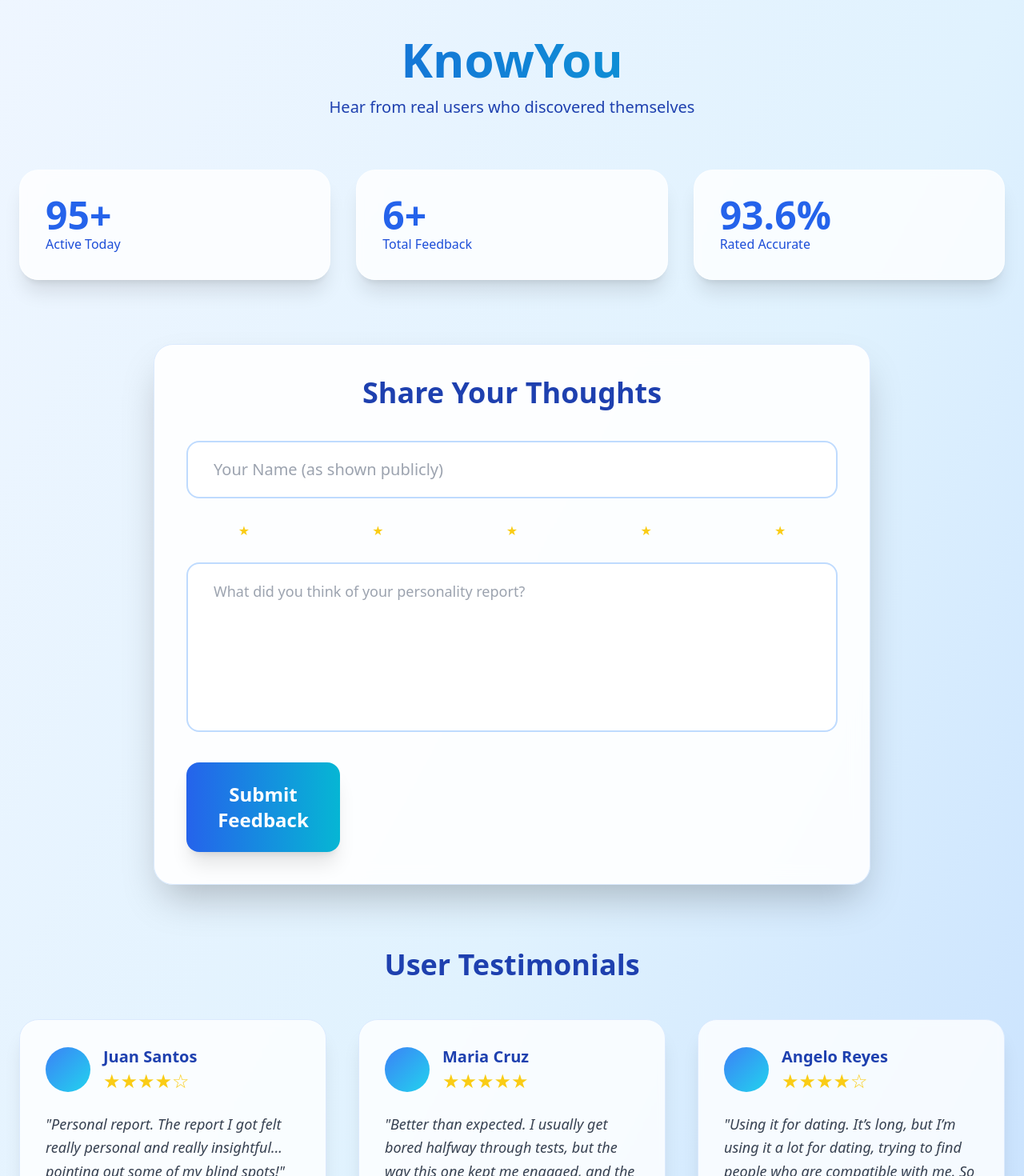
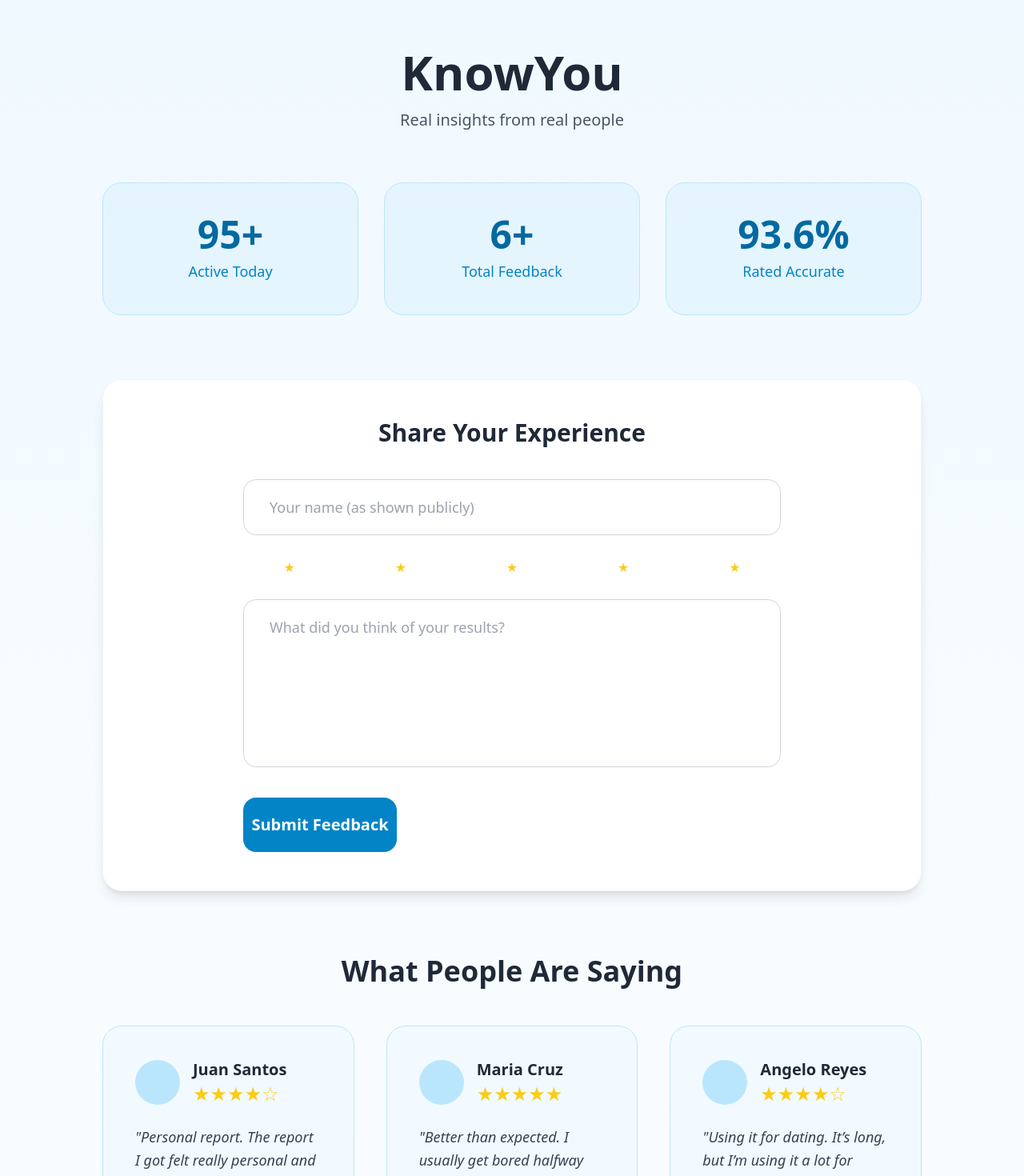
Before and after one commit to Secretive-Plotterrr/SurveyApp, a React (Create React App) app in the folder app/: page / in a window 1280 px wide. Shown: the part 2740-4210 px from the top of the page at 80% size. Built offline with nearby package versions, Linux system fonts and the light colour scheme; no server answers; the database is empty.

Commit message:
Final minimal & beautiful feedback page - exactly like your design

```diff
--- a/app/src/components/Feedback.jsx
+++ b/app/src/components/Feedback.jsx
@@ -51,9 +51,9 @@
 
         if (data?.feedback) {
           setHasSubmitted(true);
-          setComment(data.feedback);
+          setComment(data.feedback || '');
           setRating(data.rating || 5);
-          setUserSubmittedName(data.display_name || user.email.split('@')[0]);
+          setUserSubmittedName(data.display_name || 'You');
           setDisplayName(data.display_name || '');
         } else {
           setDisplayName(user.user_metadata?.full_name || user.email.split('@')[0]);
@@ -77,7 +77,7 @@
       id: `real-${i}`,
       name: row.display_name || 'Anonymous',
       rating: row.rating || 5,
-      feedback: row.feedback,
+      feedback: row.feedback || '',
     }));
 
     setFeedbacks([...staticTestimonials, ...realFeedbacks]);
@@ -130,83 +130,82 @@
   const visibleFeedbacks = showAll ? feedbacks : feedbacks.slice(0, 6);
 
   return (
-    <div className="min-h-screen bg-gradient-to-br from-blue-50 via-sky-100 to-blue-200 pt-20 pb-20">
+    <div className="min-h-screen bg-gradient-to-b from-sky-50 to-white pt-24 pb-32 px-6">
       {isLoading && <Loading2 />}
 
-      <div className="container mx-auto px-6 max-w-7xl">
+      <div className="max-w-5xl mx-auto">
+
         {/* Header */}
         <div className="text-center mb-16">
-          <h1 className="text-6xl font-bold text-transparent bg-clip-text bg-gradient-to-r from-blue-700 to-cyan-500">
-            KnowYou
-          </h1>
-          <p className="text-xl text-blue-800 mt-4">Hear from real users who discovered themselves</p>
+          <h1 className="text-6xl font-bold text-gray-800 mb-4">KnowYou</h1>
+          <p className="text-xl text-gray-600">Real insights from real people</p>
         </div>
 
         {/* Stats */}
         <div className="grid grid-cols-1 md:grid-cols-3 gap-8 mb-20">
-          <div className="bg-white/80 backdrop-blur-sm rounded-3xl p-8 shadow-xl border border-white/50">
-            <p className="text-5xl font-bold text-blue-600">95+</p>
-            <p className="text-blue-700">Active Today</p>
+          <div className="bg-sky-100/70 backdrop-blur-sm rounded-3xl p-10 text-center border border-sky-200">
+            <p className="text-5xl font-bold text-sky-700">95+</p>
+            <p className="text-lg text-sky-600 mt-2">Active Today</p>
           </div>
-          <div className="bg-white/80 backdrop-blur-sm rounded-3xl p-8 shadow-xl border border-white/50">
-            <p className="text-5xl font-bold text-blue-600">{totalFeedbacks}+</p>
-            <p className="text-blue-700">Total Feedback</p>
+          <div className="bg-sky-100/70 backdrop-blur-sm rounded-3xl p-10 text-center border border-sky-200">
+            <p className="text-5xl font-bold text-sky-700">{totalFeedbacks}+</p>
+            <p className="text-lg text-sky-600 mt-2">Total Feedback</p>
           </div>
-          <div className="bg-white/80 backdrop-blur-sm rounded-3xl p-8 shadow-xl border border-white/50">
-            <p className="text-5xl font-bold text-blue-600">93.6%</p>
-            <p className="text-blue-700">Rated Accurate</p>
+          <div className="bg-sky-100/70 backdrop-blur-sm rounded-3xl p-10 text-center border border-sky-200">
+            <p className="text-5xl font-bold text-sky-700">93.6%</p>
+            <p className="text-lg text-sky-600 mt-2">Rated Accurate</p>
           </div>
         </div>
 
         {/* Submit Feedback */}
-        <div className="bg-white/90 backdrop-blur-md rounded-3xl shadow-2xl p-10 mb-20 max-w-4xl mx-auto border border-blue-100">
-          <h2 className="text-4xl font-bold text-center text-blue-800 mb-10">
-            {hasSubmitted ? 'Thank You!' : 'Share Your Thoughts'}
+        <div className="bg-white rounded-3xl shadow-lg p-12 mb-20 border border-gray-100">
+          <h2 className="text-3xl font-bold text-center text-gray-800 mb-10">
+            {hasSubmitted ? 'Thank You!' : 'Share Your Experience'}
           </h2>
 
           {hasSubmitted ? (
-            <div className="text-center py-12">
-              <p className="text-8xl font-bold text-blue-600 mb-6">Thank you!</p>
-              <div className="text-7xl text-yellow-400 mb-6">
+            <div className="text-center py-10">
+              <p className="text-7xl font-bold text-sky-600 mb-6">Thank you!</p>
+              <div className="text-6xl mb-6">
                 {'★'.repeat(rating)}{'☆'.repeat(5 - rating)}
               </div>
-              <p className="text-2xl italic text-gray-700 mb-8 leading-relaxed">"{comment}"</p>
-              <p className="text-xl font-semibold text-blue-600">- {userSubmittedName}</p>
+              <p className="text-2xl italic text-gray-700 mb-8 leading-relaxed max-w-3xl mx-auto">"{comment}"</p>
+              <p className="text-xl font-medium text-sky-700">- {userSubmittedName}</p>
             </div>
           ) : (
-            <form onSubmit={handleSubmitFeedback} className="space-y-8">
+            <form onSubmit={handleSubmitFeedback} className="space-y-8 max-w-2xl mx-auto">
               <input
                 type="text"
-                placeholder="Your Name (as shown publicly)"
+                placeholder="Your name (as shown publicly)"
                 value={displayName}
                 onChange={(e) => setDisplayName(e.target.value)}
-                className="w-full px-8 py-5 text-xl border-2 border-blue-200 rounded-2xl focus:border-blue-500 focus:outline-none transition"
+                className="w-full px-8 py-5 text-lg border border-gray-300 rounded-2xl focus:border-sky-500 focus:outline-none transition"
                 required
               />
-              <div className="flex justify-center gap-6 text-7xl">
+              <div className="flex justify-center gap-6 text-6xl">
                 {[1, 2, 3, 4, 5].map((star) => (
                   <button
                     key={star}
                     type="button"
                     onClick={() => setRating(star)}
-                    className={`transition-all hover:scale-125 ${star <= rating ? 'text-yellow-400' : 'text-gray-300'}`}
+                    className={`transition-all hover:scale-110 ${star <= rating ? 'text-yellow-400' : 'text-gray-300'}`}
                   >
                     ★
                   </button>
                 ))}
               </div>
               <textarea
-                placeholder="What did you think of your personality report?"
+                placeholder="What did you think of your results?"
                 value={comment}
                 onChange={(e) => setComment(e.target.value)}
                 rows={6}
-                className="w-full px-8 py-5 text-lg border-2 border-blue-200 rounded-2xl focus:border-blue-500 focus:outline-none resize-none"
+                className="w-full px-8 py-5 text-lg border border-gray-300 rounded-2xl focus:border-sky-500 focus:outline-none resize-none"
                 required
               />
               <button
                 type="submit"
                 disabled={submitting}
-                className="w-full bg-gradient-to-r from-blue-600 to-cyan-500 text-white font-bold text-2xl py-6 rounded-2xl hover:from-blue-700 hover:to-cyan-600 transition transform hover:scale-105 shadow-xl"
+                className="w-full bg-sky-600 text-white font-bold text-xl py-5 rounded-2xl hover:bg-sky-700 transition disabled:opacity-60"
               >
                 {submitting ? 'Submitting...' : 'Submit Feedback'}
               </button>
@@ -214,15 +213,15 @@
           )}
         </div>
 
-        {/* Feedback Grid */}
-        <h2 className="text-4xl font-bold text-center text-blue-800 mb-12">User Testimonials</h2>
-        <div className="grid grid-cols-1 md:grid-cols-2 lg:grid-cols-3 gap-10 mb-12">
+        {/* Testimonials */}
+        <h2 className="text-4xl font-bold text-center text-gray-800 mb-12">What People Are Saying</h2>
+        <div className="grid grid-cols-1 md:grid-cols-2 lg:grid-cols-3 gap-10 mb-16">
           {visibleFeedbacks.map((t) => (
-            <div key={t.id} className="bg-white/80 backdrop-blur-sm rounded-3xl p-8 shadow-xl hover:shadow-2xl transition-all hover:-translate-y-3 border border-blue-100">
+            <div key={t.id} className="bg-sky-50/80 backdrop-blur-sm rounded-3xl p-10 border border-sky-200 hover:shadow-xl transition-shadow">
               <div className="flex items-center mb-6">
-                <div className="w-14 h-14 bg-gradient-to-br from-blue-500 to-cyan-400 rounded-full mr-4"></div>
+                <div className="w-14 h-14 bg-sky-200 rounded-full mr-4"></div>
                 <div>
-                  <p className="font-bold text-xl text-blue-800">{t.name}</p>
+                  <p className="font-bold text-xl text-gray-800">{t.name}</p>
                   <div className="flex text-2xl text-yellow-400">
                     {'★'.repeat(t.rating)}{'☆'.repeat(5 - t.rating)}
                   </div>
@@ -235,12 +234,12 @@
 
         {/* Toggle Button */}
         {feedbacks.length > 6 && (
-          <div className="text-center mt-10">
+          <div className="text-center">
             <button
               onClick={() => setShowAll(!showAll)}
-              className="bg-gradient-to-r from-blue-600 to-cyan-500 text-white px-12 py-5 rounded-full text-xl font-bold hover:from-blue-700 hover:to-cyan-600 transition transform hover:scale-110 shadow-2xl"
+              className="bg-sky-600 text-white px-12 py-4 rounded-full text-lg font-semibold hover:bg-sky-700 transition"
             >
-              {showAll ? 'Hide Feedback' : `See All ${feedbacks.length} Feedbacks`}
+              {showAll ? 'Hide Feedback' : `Show All ${feedbacks.length} Feedbacks`}
             </button>
           </div>
         )}
@@ -249,22 +248,29 @@
         <div className="text-center mt-24">
           <button
             onClick={handleSurveyClick}
-            className="bg-white text-blue-600 border-4 border-blue-600 px-16 py-8 rounded-full text-3xl font-bold hover:bg-blue-600 hover:text-white transition transform hover:scale-110 shadow-2xl"
+            className="bg-sky-600 text-white px-16 py-6 rounded-full text-2xl font-bold hover:bg-sky-700 transition shadow-xl hover:shadow-2xl"
           >
-            Take The Personality Survey Now
+            Take The Survey
           </button>
         </div>
       </div>
 
       {/* Login Modal */}
       {showLoginModal && (
-        <div className="fixed inset-0 bg-black/70 flex items-center justify-center z-50 p-6">
-          <div className="bg-white rounded-3xl p-12 max-w-md w-full shadow-2xl text-center">
-            <h3 className="text-4xl font-bold text-blue-600 mb-6">Login Required</h3>
-            <p className="text-xl text-gray-700 mb-10">Please log in to continue</p>
+        <div className="fixed inset-0 bg-black bg-opacity-50 flex items-center justify-center z-50 p-6">
+          <div className="bg-white rounded-3xl p-12 max-w-md w-full text-center shadow-2xl">
+            <h3 className="text-3xl font-bold text-sky-600 mb-6">Login Required</h3>
+            <p className="text-lg text-gray-700 mb-10">You need to be logged in to leave feedback or take the survey.</p>
             <button
-              onClick={() => { setShowLoginModal(false); setIsLoading(true); setTimeout(() => { setIsLoading(false); navigate('/login'); }, 2000); }}
-              className="bg-gradient-to-r from-blue-600 to-cyan-500 text-white px-12 py-6 rounded-full text-2xl font-bold hover:from-blue-700 hover:to-cyan-600 transition shadow-xl"
+              onClick={() => {
+                setShowLoginModal(false);
+                setIsLoading(true);
+                setTimeout(() => {
+                  setIsLoading(false);
+                  navigate('/login');
+                }, 2000);
+              }}
+              className="bg-sky-600 text-white px-12 py-5 rounded-full text-xl font-bold hover:bg-sky-700 transition"
             >
               Go to Login
             </button>
```
